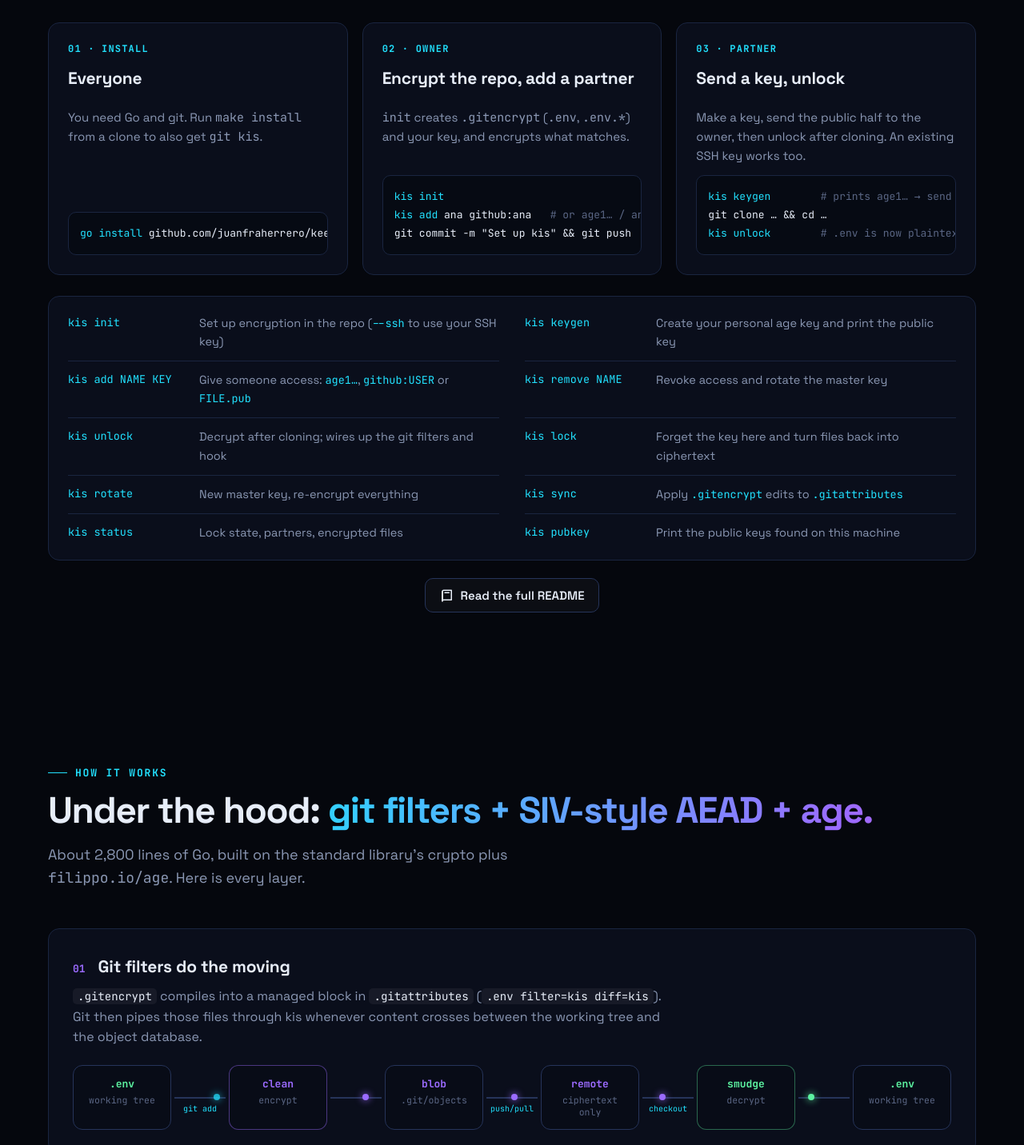
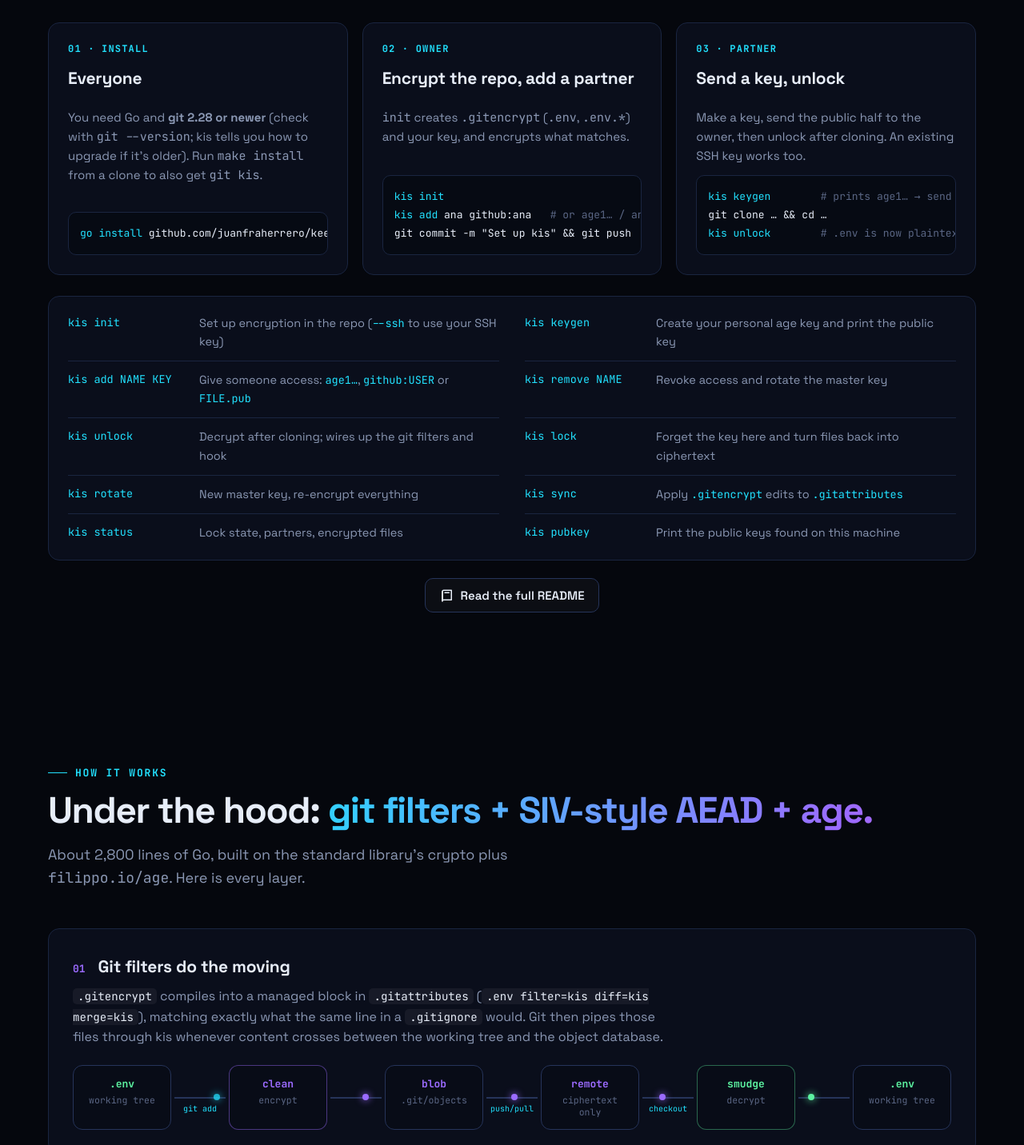
Before and after one commit to juanfraherrero/keep-in-secret, a plain HTML site: page docs/index.html in a window 1280 px wide. Shown: the part 2380-3812 px from the top of the page at 80% size. Drawn offline with Linux system fonts and the light colour scheme.

Commit message:
Docs: merge driver, gitignore-exact patterns, git floor and testing
how-it-works.md covers the merge=kis driver, the pattern translation
table, merge=union for recipients, sync dropping patterns, unlock
re-encrypting staged plaintext, the code map and a testing section.
The landing page states the git requirement and the merge behaviour.

Co-Authored-By: Claude Opus 5.5 <noreply@anthropic.com>

```diff
--- a/docs/index.html
+++ b/docs/index.html
@@ -688,7 +688,7 @@ footer .wrap { display: flex; justify-content: space-between; align-items: cente
       <div class="card hov sc reveal">
         <span class="n">01 · INSTALL</span>
         <h3>Everyone</h3>
-        <p>You need Go and git. Run <code class="mono">make install</code> from a clone to also get <code class="mono">git kis</code>.</p>
+        <p>You need Go and <strong>git 2.28 or newer</strong> (check with <code class="mono">git --version</code>; kis tells you how to upgrade if it's older). Run <code class="mono">make install</code> from a clone to also get <code class="mono">git kis</code>.</p>
         <div class="code"><button class="copy" type="button">copy</button><pre><span class="k">go install</span> github.com/juanfraherrero/keep-in-secret/cmd/kis@latest</pre></div>
       </div>
       <div class="card hov sc reveal d1">
@@ -738,7 +738,7 @@ git clone … &amp;&amp; cd …
       <!-- 1 pipeline -->
       <div class="card blk reveal">
         <div class="blk-h"><span class="no">01</span><h3>Git filters do the moving</h3>
-          <p><code>.gitencrypt</code> compiles into a managed block in <code>.gitattributes</code> (<code>.env filter=kis diff=kis</code>). Git then pipes those files through kis whenever content crosses between the working tree and the object database.</p></div>
+          <p><code>.gitencrypt</code> compiles into a managed block in <code>.gitattributes</code> (<code>.env filter=kis diff=kis merge=kis</code>), matching exactly what the same line in a <code>.gitignore</code> would. Git then pipes those files through kis whenever content crosses between the working tree and the object database.</p></div>
         <div class="pipe">
           <div class="st"><b class="ok">.env</b><small>working tree</small></div>
           <div class="ar"><i style="background:var(--cyan);box-shadow:0 0 10px var(--cyan)"></i><span style="color:var(--cyan)">git add</span></div>
@@ -831,6 +831,7 @@ git clone … &amp;&amp; cd …
             <tbody>
               <tr><td><code>clean</code> · git add</td><td class="ok">encrypt</td><td class="no">refuse: nothing staged</td></tr>
               <tr><td><code>smudge</code> · checkout</td><td class="ok">decrypt</td><td>pass ciphertext through</td></tr>
+              <tr><td><code>merge</code> · conflicts</td><td class="ok">decrypt, text merge, re-encrypt</td><td>refuse: normal conflict</td></tr>
               <tr><td><code>pre-commit</code></td><td colspan="2">blocks plaintext in staged secrets, or a stale <code>.gitattributes</code></td></tr>
               <tr><td><code>filter.required</code></td><td colspan="2">if kis crashes, git fails rather than storing plaintext</td></tr>
             </tbody>
```
Also changed, not shown: 1 other file.
